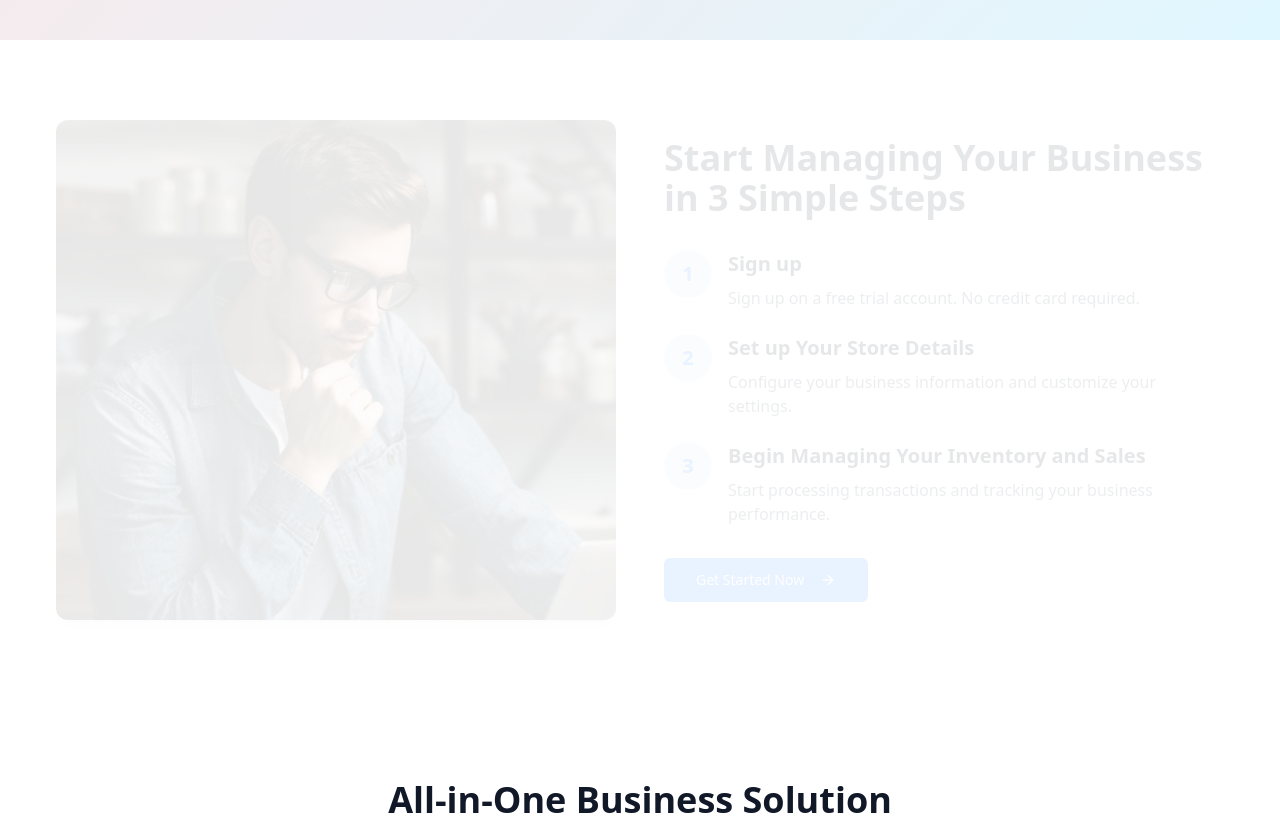
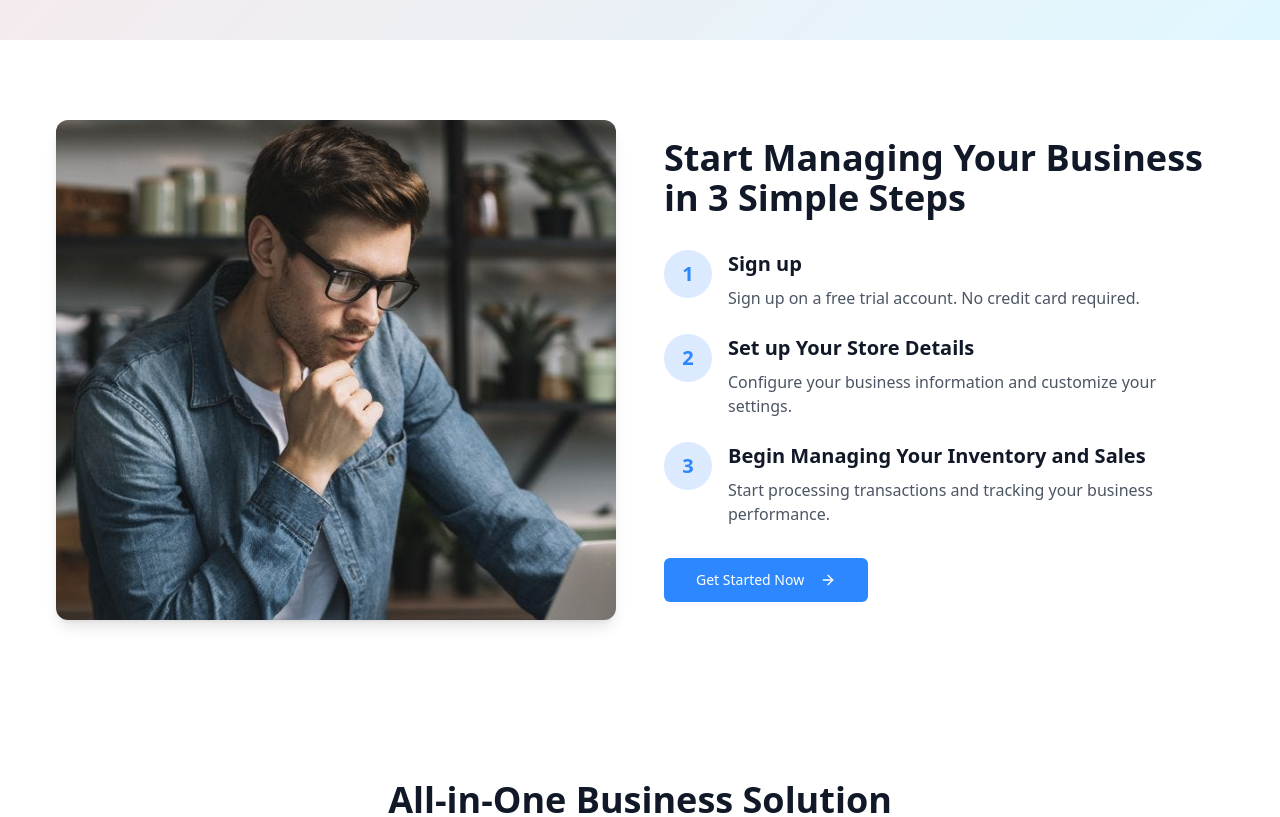
Before and after one commit to amosyeboah/amoztech-site, a React (Vite) app: page / in a window 1280 px wide. Shown: the part 760-1577 px from the top of the page. Built offline with nearby package versions, Linux system fonts and the light colour scheme.

Commit message:
Remove animations

```diff
--- a/src/pages/Index.tsx
+++ b/src/pages/Index.tsx
@@ -38,26 +38,25 @@ const Index = () => {
       <section className="py-20 px-6 bg-white">
         <div className="container mx-auto">
           <div className="grid grid-cols-1 lg:grid-cols-2 gap-12 items-center">
-            <div className="opacity-0 animate-fade-in">
+            <div>
               <div className="h-[500px] relative overflow-hidden rounded-xl shadow-lg">
                 <img
                   src="/images/pos-pic.jpg"
                   alt="POS System"
                   className="w-full h-full object-cover"
                   loading="eager"
-                  style={{ imageRendering: 'crisp-edges' }}
                 />
               </div>
             </div>
             <div className="space-y-8">
-              <div className="animate-fade-in [animation-delay:200ms]">
+              <div>
                 <h2 className="text-3xl md:text-4xl font-bold text-gray-900 mb-6">
                   Start Managing Your Business in 3 Simple Steps
                 </h2>
               </div>
 
               <div className="space-y-6">
-                <div className="flex items-start animate-fade-in [animation-delay:400ms]">
+                <div className="flex items-start">
                   <div className="flex-shrink-0 w-12 h-12 bg-blue-100 rounded-full flex items-center justify-center mr-4">
                     <span className="text-xl font-bold text-cloud-blue">1</span>
                   </div>
@@ -67,7 +66,7 @@ const Index = () => {
                   </div>
                 </div>
 
-                <div className="flex items-start animate-fade-in [animation-delay:600ms]">
+                <div className="flex items-start">
                   <div className="flex-shrink-0 w-12 h-12 bg-blue-100 rounded-full flex items-center justify-center mr-4">
                     <span className="text-xl font-bold text-cloud-blue">2</span>
                   </div>
@@ -77,7 +76,7 @@ const Index = () => {
                   </div>
                 </div>
 
-                <div className="flex items-start animate-fade-in [animation-delay:800ms]">
+                <div className="flex items-start">
                   <div className="flex-shrink-0 w-12 h-12 bg-blue-100 rounded-full flex items-center justify-center mr-4">
                     <span className="text-xl font-bold text-cloud-blue">3</span>
                   </div>
@@ -88,7 +87,7 @@ const Index = () => {
                 </div>
               </div>
 
-              <div className="animate-fade-in [animation-delay:1000ms]">
+              <div>
                 <Button size="lg" className="bg-cloud-blue hover:bg-blue-600 text-white px-8 py-3">
                   Get Started Now <ArrowRight className="ml-2 w-5 h-5" />
                 </Button>
```
